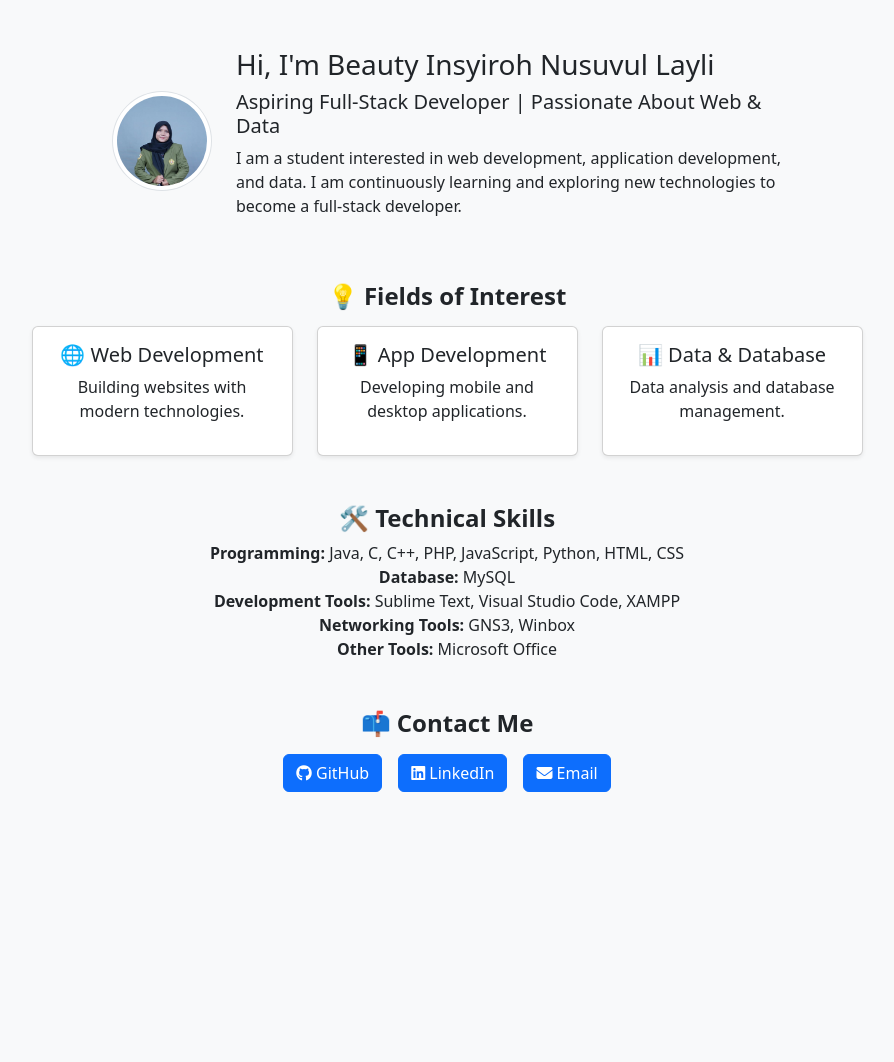
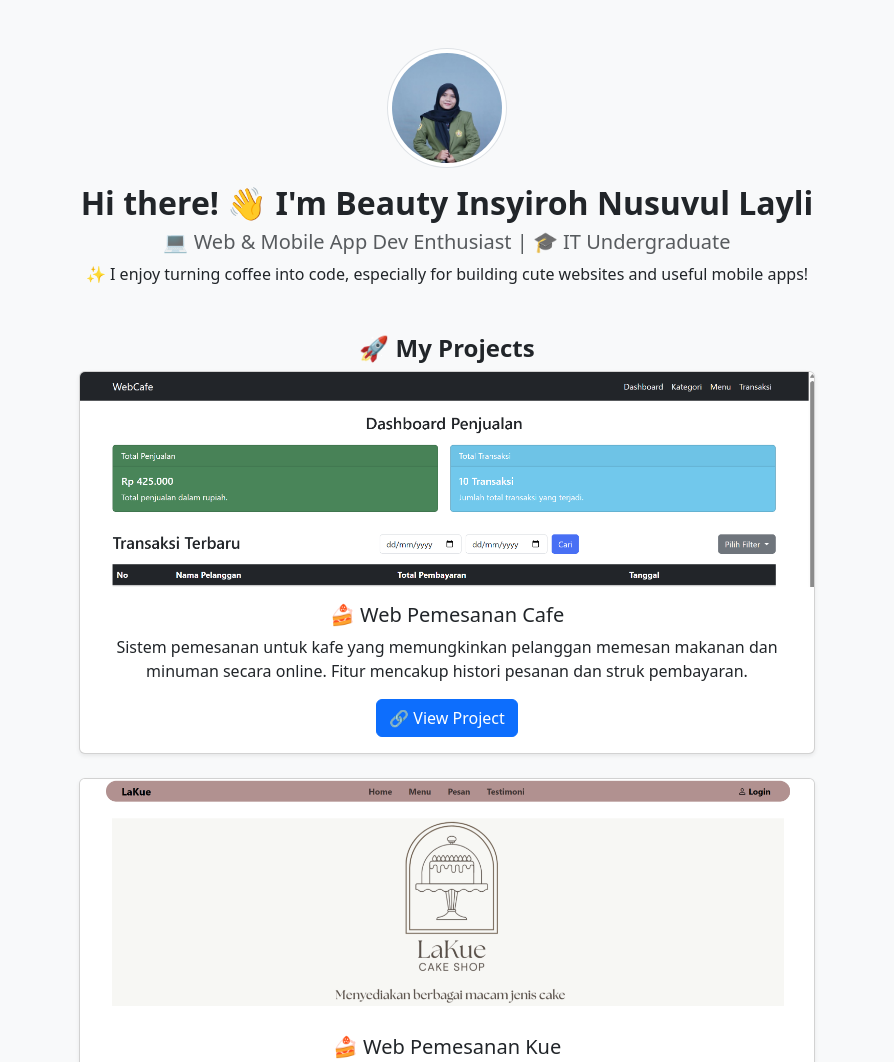
Before and after one commit to beautyinsyrh/beautyinsyrh.github.io, a plain HTML site: page index.html in a window 1280 px wide. Shown: the top 1062 px of the page, without its empty margins (193-1087 px from the left). Before the commit the page ends 800 px from the top, so only its background shows below. Drawn offline with nearby package versions, Linux system fonts and the light colour scheme.

Commit message:
Update index.html

```diff
--- a/index.html
+++ b/index.html
@@ -1,68 +1,107 @@
 <!DOCTYPE html>
 <html lang="en">
+
 <head>
     <meta charset="utf-8">
     <meta name="viewport" content="width=device-width, initial-scale=1">
-    <title>Profile-Beauty</title>
+    <title>Beauty's Profile</title>
     <link rel="stylesheet" href="https://cdn.jsdelivr.net/npm/bootstrap@5.3.3/dist/css/bootstrap.min.css">
     <script src="https://kit.fontawesome.com/a076d05399.js" crossorigin="anonymous"></script>
 </head>
+
 <body class="bg-light">
 
+    <!-- Header -->
     <div class="container mt-5 text-center">
-        <div class="row d-flex align-items-center justify-content-center">
-            <div class="col-auto">
-                <img src="images/foto.jpg" class="img-thumbnail rounded-circle" style="max-height: 100px;" alt="Profile Picture">
+        <img src="images/foto.jpg" class="img-thumbnail rounded-circle mb-3" style="max-height: 120px;"
+            alt="Profile Picture">
+        <h2 class="fw-bold">Hi there! 👋 I'm Beauty Insyiroh Nusuvul Layli</h2>
+        <h5 class="text-muted">💻 Web & Mobile App Dev Enthusiast | 🎓 IT Undergraduate</h5>
+        <p>✨ I enjoy turning coffee into code, especially for building cute websites and useful mobile apps!</p>
     </div>
-            <div class="col-md-6 text-start">
-                <h3>Hi, I'm Beauty Insyiroh Nusuvul Layli</h3>
-                <h5>Aspiring Full-Stack Developer | Passionate About Web & Data</h5>
-                <p>I am a student interested in web development, application development, and data. I am continuously learning and exploring new technologies to become a full-stack developer.</p>
+
+    <!-- My Projects -->
+    <div class="container mt-5">
+        <h4 class="fw-bold text-center">🚀 My Projects</h4>
+        <div class="row justify-content-center">
+
+            <div class="col-md-8">
+                <!-- Project Card 1: Web Pemesanan Cafe -->
+                <div class="card mb-4 shadow-sm">
+                    <img src="images/project1.jpg.png" class="card-img-top" alt="Cafe Order System">
+                    <div class="card-body text-center">
+                        <h5 class="card-title">🍰 Web Pemesanan Cafe</h5>
+                        <p class="card-text">Sistem pemesanan untuk kafe yang memungkinkan pelanggan memesan makanan dan
+                            minuman secara online. Fitur mencakup histori pesanan dan struk pembayaran.</p>
+                        <a href="https://github.com/chelvinramadani/Webcafe" class="btn btn-primary"
+                            target="_blank">🔗 View Project</a>
                     </div>
                 </div>
-        <div class="mt-5">
-            <h4 class="fw-bold">💡 Fields of Interest</h4>
+
+                <!-- Project Card 2: Web Pemesanan Kue -->
+                <div class="card mb-4 shadow-sm">
+                    <img src="images/project2.jpg.png" class="card-img-top" alt="Cake Order System">
+                    <div class="card-body text-center">
+                        <h5 class="card-title">🍰 Web Pemesanan Kue</h5>
+                        <p class="card-text">Platform pemesanan kue custom yang memungkinkan pengguna untuk memilih kue
+                            sesuai selera, menentukan desain, dan memesan secara online.</p>
+                        <a href="https://github.com/beautyinsyrh/LaKue" class="btn btn-primary"
+                            target="_blank">🔗 View Project</a>
+                    </div>
+                </div>
+
+                <!-- Tambah card project lainnya di sini -->
+            </div>
+
+        </div>
+    </div>
+    <!-- Fields of Interest -->
+    <div class="container mt-5">
+        <h4 class="fw-bold text-center">💡 Fields of Interest</h4>
         <div class="row mt-3 justify-content-center">
             <div class="col-md-3">
-                    <div class="card p-3 shadow-sm">
+                <div class="card p-3 shadow-sm text-center">
                     <h5>🌐 Web Development</h5>
-                        <p>Building websites with modern technologies.</p>
+                    <p>Building cute, responsive, and functional websites.</p>
                 </div>
             </div>
             <div class="col-md-3">
-                    <div class="card p-3 shadow-sm">
-                        <h5>📱 App Development</h5>
-                        <p>Developing mobile and desktop applications.</p>
+                <div class="card p-3 shadow-sm text-center">
+                    <h5>📱 Mobile Apps</h5>
+                    <p>Creating mobile apps that (hopefully) make life easier!</p>
                 </div>
             </div>
             <div class="col-md-3">
-                    <div class="card p-3 shadow-sm">
+                <div class="card p-3 shadow-sm text-center">
                     <h5>📊 Data & Database</h5>
-                        <p>Data analysis and database management.</p>
+                    <p>Making sense of data and keeping it neatly stored.</p>
                 </div>
             </div>
         </div>
     </div>
-        <div class="mt-5">
-            <h4 class="fw-bold">🛠️ Technical Skills</h4>
-            <ul class="list-unstyled">
-                <li><strong>Programming:</strong> Java, C, C++, PHP, JavaScript, Python, HTML, CSS</li>
+
+    <!-- Skills -->
+    <div class="container mt-5">
+        <h4 class="fw-bold text-center">🛠️ Technical Skills</h4>
+        <ul class="list-unstyled text-center">
+            <li><strong>Languages:</strong> Java, C, C++, PHP, JavaScript, Python, HTML, CSS</li>
             <li><strong>Database:</strong> MySQL</li>
-                <li><strong>Development Tools:</strong> Sublime Text, Visual Studio Code, XAMPP</li>
-                <li><strong>Networking Tools:</strong> GNS3, Winbox</li>
-                <li><strong>Other Tools:</strong> Microsoft Office</li>
+            <li><strong>Tools:</strong> VS Code, Sublime Text, XAMPP, GNS3, Winbox, Microsoft Office</li>
         </ul>
     </div>
 
-        <div class="mt-5">
+    <!-- Contact -->
+    <div class="container mt-5 text-center">
         <h4 class="fw-bold">📫 Contact Me</h4>
         <div class="d-flex justify-content-center gap-3 mt-3">
-                <a href="https://github.com/beautyinsyrh" class="btn btn-primary"><i class="fab fa-github"></i> GitHub</a>
-                <a href="https://www.linkedin.com/in/beauty-insyiroh-nusuvul-layli-52b19628b/" class="btn btn-primary"><i class="fab fa-linkedin"></i> LinkedIn</a>
-                <a href="mailto:23081010141@example.com" class="btn btn-primary"><i class="fas fa-envelope"></i> Email</a>
+            <a href="https://github.com/beautyinsyrh" class="btn btn-dark"><i class="fab fa-github"></i> GitHub</a>
+            <a href="https://www.linkedin.com/in/beauty-insyiroh-nusuvul-layli-52b19628b/" class="btn btn-primary"><i
+                    class="fab fa-linkedin"></i> LinkedIn</a>
+            <a href="mailto:23081010141@example.com" class="btn btn-danger"><i class="fas fa-envelope"></i> Email</a>
         </div>
     </div>
-    </div>
+
     <script src="https://cdn.jsdelivr.net/npm/bootstrap@5.3.3/dist/js/bootstrap.bundle.min.js"></script>
 </body>
+
 </html>
```
Lines whose indentation alone changed are shown as unchanged.
